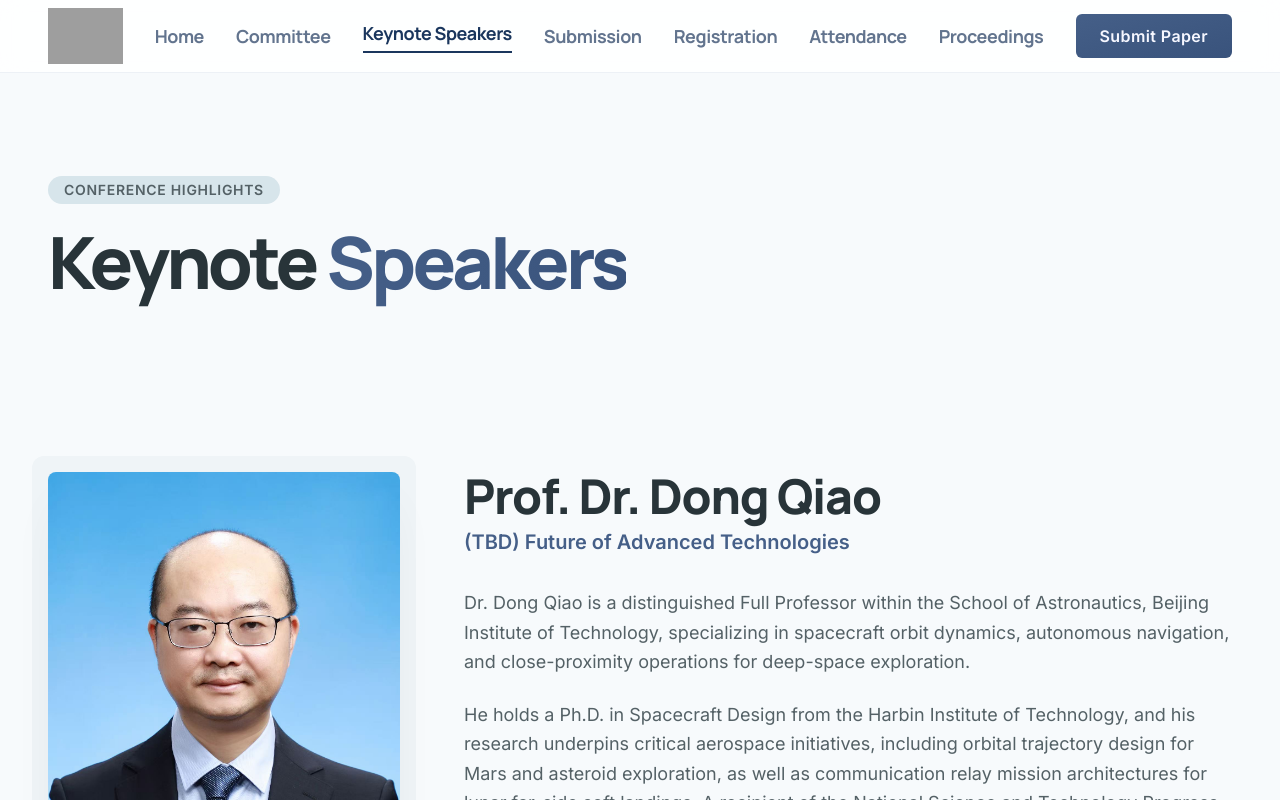
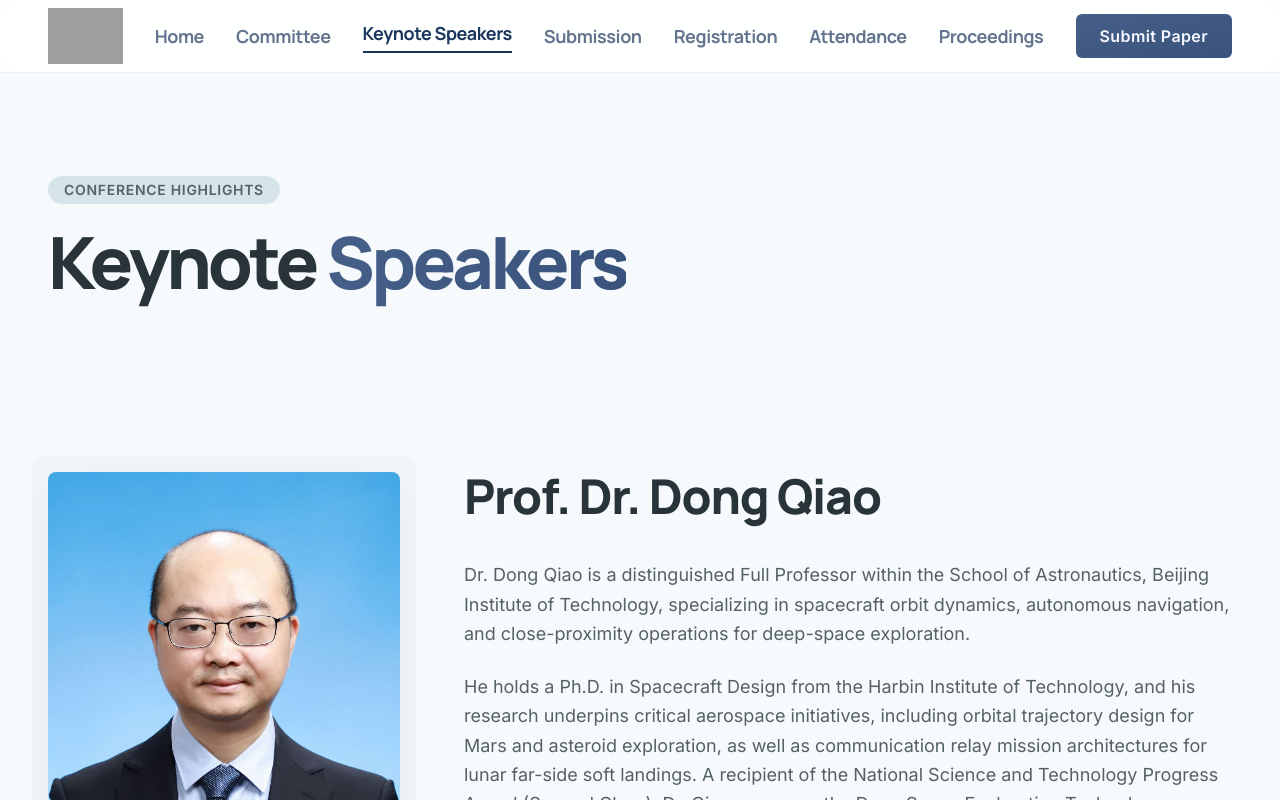
Before and after one commit to ascomlab/apase-web, a Next.js app: page /keynote-speakers in a window 1280 px wide. Shown: the top 800 px of the page. Built offline with nearby package versions, Linux system fonts and the light colour scheme; grey boxes are pictures that could not be loaded.

Commit message:
Update speakers.ts

```diff
--- a/app/keynote-speakers/speakers.ts
+++ b/app/keynote-speakers/speakers.ts
@@ -15,7 +15,7 @@ export const speakers: Speaker[] = [
     id: "speaker-1",
     name: "Prof. Dr. Dong Qiao",
     title: "Senior Research Director",
-    subtitle: "(TBD) Future of Advanced Technologies",
+    subtitle: " ",
     image: "/images/keynote-speakers/ProfDongQiao.jpg",
     imageAlt: "Professional portrait of a speaker",
     quote:
```
